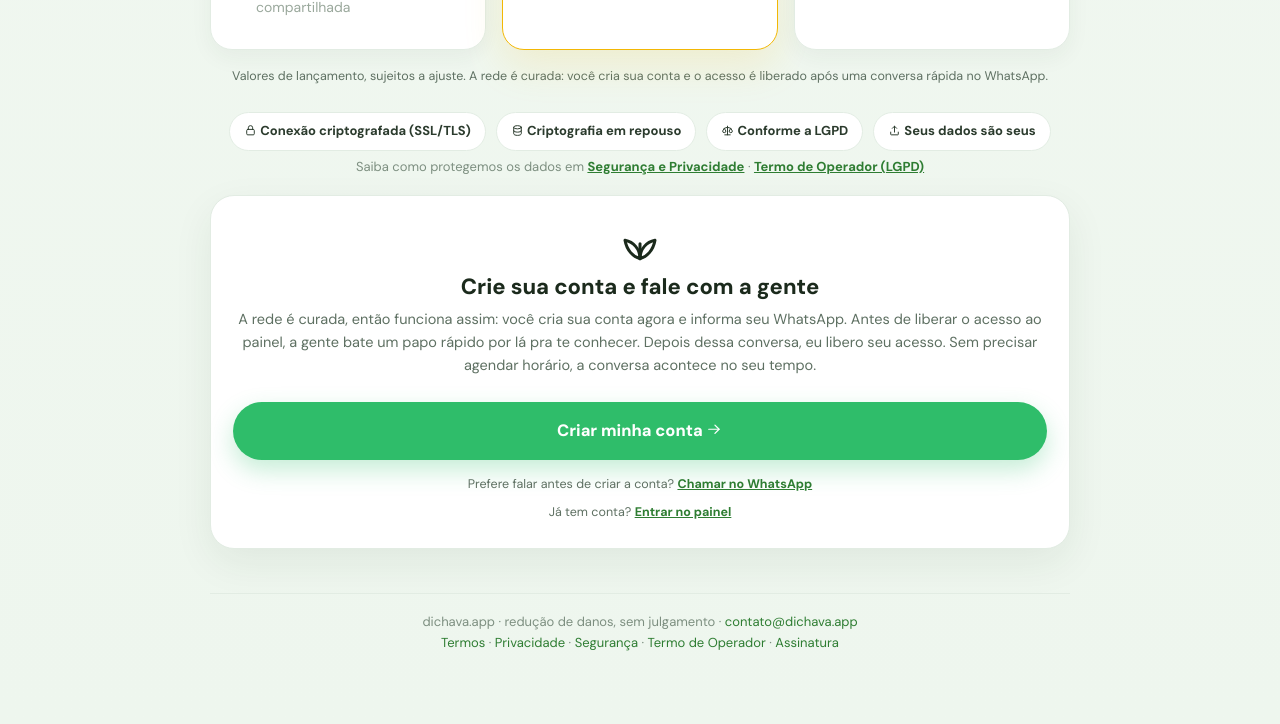
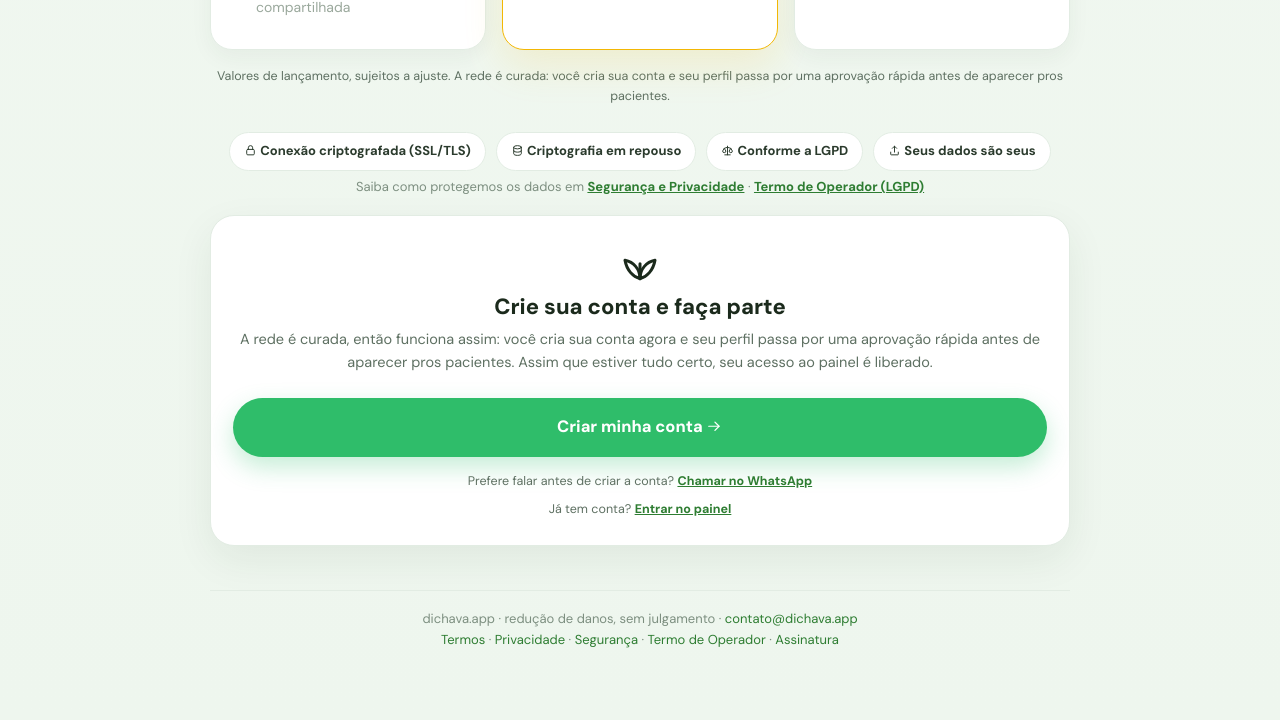
Before and after one commit to Aledichavas420/dichava.app.v1, a plain HTML site: page landing/profissionais.html in a window 1280 px wide. Shown: the part 2762-3486 px from the top of the page. Drawn offline with nearby package versions, Linux system fonts and the light colour scheme.

Commit message:
Landing profissionais: remove menção à conversa antes de liberar acesso
Tira o texto que prometia uma conversa rápida no WhatsApp antes de liberar
o acesso. Agora a página fala só de criar a conta e da aprovação rápida do
perfil (curadoria), sem citar esse contato prévio. Mantém o atalho opcional
"Chamar no WhatsApp" para quem preferir falar antes.

Co-Authored-By: Claude Opus 4.8 <noreply@anthropic.com>
Claude-Session: https://claude.ai/code/session_0111gweRv5wWwu7HZWy5W6Hp

```diff
--- a/landing/profissionais.html
+++ b/landing/profissionais.html
@@ -279,7 +279,7 @@ footer a{color:#2E7D32;text-decoration:none}
       </ul>
     </div>
   </div>
-  <div class="note">Valores de lançamento, sujeitos a ajuste. A rede é curada: você cria sua conta e o acesso é liberado após uma conversa rápida no WhatsApp.</div>
+  <div class="note">Valores de lançamento, sujeitos a ajuste. A rede é curada: você cria sua conta e seu perfil passa por uma aprovação rápida antes de aparecer pros pacientes.</div>
 
   <div style="display:flex;flex-wrap:wrap;gap:10px;justify-content:center;margin:26px 0 6px">
     <span style="background:#fff;border:1px solid var(--line);border-radius:20px;padding:8px 14px;font-size:13px;font-weight:700;color:#2b3b2d"><svg viewBox="0 0 24 24" fill="none" stroke="currentColor" stroke-width="1.8" stroke-linecap="round" stroke-linejoin="round" style="width:1em;height:1em;vertical-align:-0.14em;display:inline-block"><rect x="5" y="10" width="14" height="10" rx="2"/><path d="M8 10V7a4 4 0 0 1 8 0v3"/></svg> Conexão criptografada (SSL/TLS)</span>
@@ -291,8 +291,8 @@ footer a{color:#2E7D32;text-decoration:none}
 
   <div class="form" id="lista" style="text-align:center">
     <div style="font-size:40px;line-height:1;margin-bottom:6px"><svg viewBox="0 0 24 24" fill="none" stroke="currentColor" stroke-width="1.8" stroke-linecap="round" stroke-linejoin="round" style="width:1em;height:1em;vertical-align:-0.14em;display:inline-block"><path d="M12 22c0-6 4-10 9-11-1 6-5 10-9 11Z"/><path d="M12 22C12 16 8 12 3 11c1 6 5 10 9 11Z"/><path d="M12 22v-9"/></svg></div>
-    <h3>Crie sua conta e fale com a gente</h3>
-    <p class="fd">A rede é curada, então funciona assim: você cria sua conta agora e informa seu WhatsApp. Antes de liberar o acesso ao painel, a gente bate um papo rápido por lá pra te conhecer. Depois dessa conversa, eu libero seu acesso. Sem precisar agendar horário, a conversa acontece no seu tempo.</p>
+    <h3>Crie sua conta e faça parte</h3>
+    <p class="fd">A rede é curada, então funciona assim: você cria sua conta agora e seu perfil passa por uma aprovação rápida antes de aparecer pros pacientes. Assim que estiver tudo certo, seu acesso ao painel é liberado.</p>
     <a class="btn" href="/clinica/?criar" style="display:inline-block;text-decoration:none;margin-top:6px">Criar minha conta <svg viewBox="0 0 24 24" fill="none" stroke="currentColor" stroke-width="1.8" stroke-linecap="round" stroke-linejoin="round" style="width:1em;height:1em;vertical-align:-0.14em;display:inline-block"><path d="M4 12h15"/><path d="M13 6l6 6-6 6"/></svg></a>
     <div class="note" style="margin-top:14px">Prefere falar antes de criar a conta? <a href="https://wa.me/5527998715972?text=Ol%C3%A1!%20Quero%20fazer%20parte%20da%20rede%20dichava%20como%20profissional." target="_blank" rel="noopener" style="color:#2E7D32;font-weight:700">Chamar no WhatsApp</a></div>
     <div class="note" style="margin-top:8px">Já tem conta? <a href="/clinica/" style="color:#2E7D32;font-weight:700">Entrar no painel</a></div>
```
